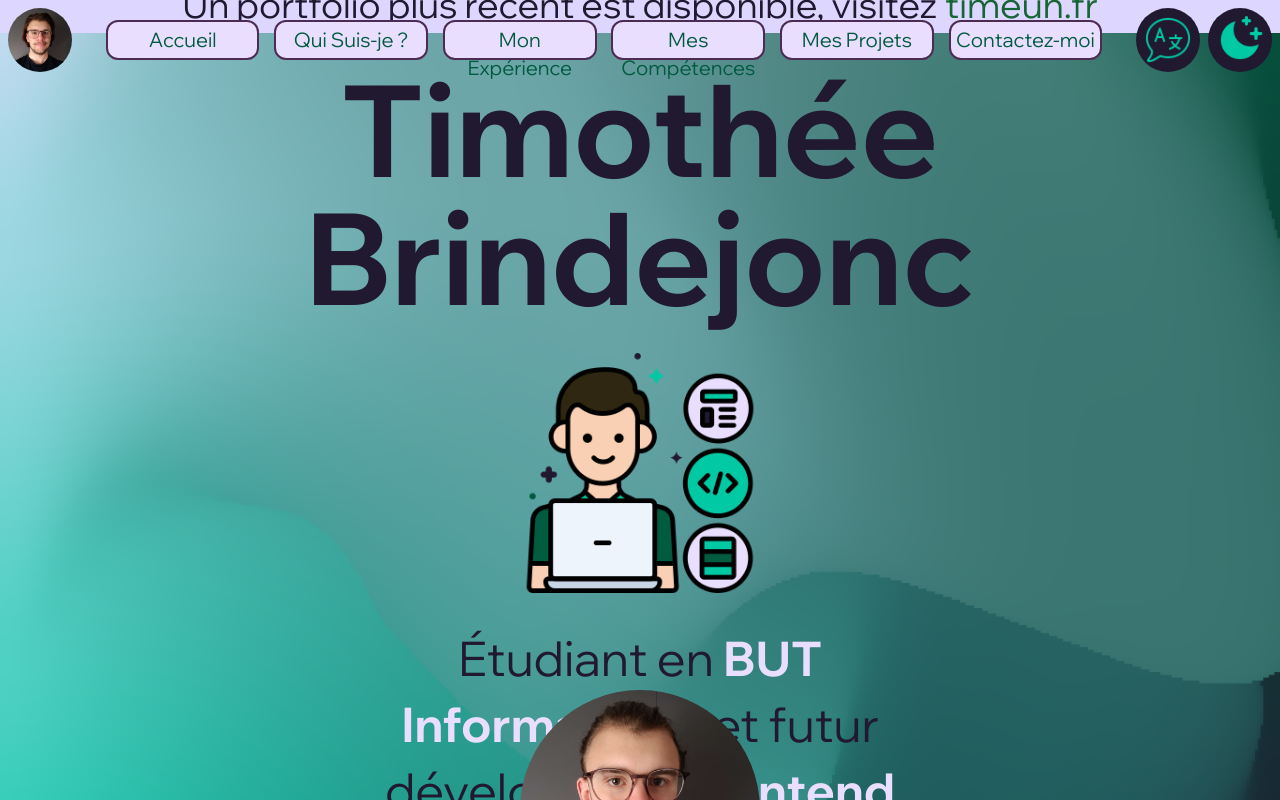
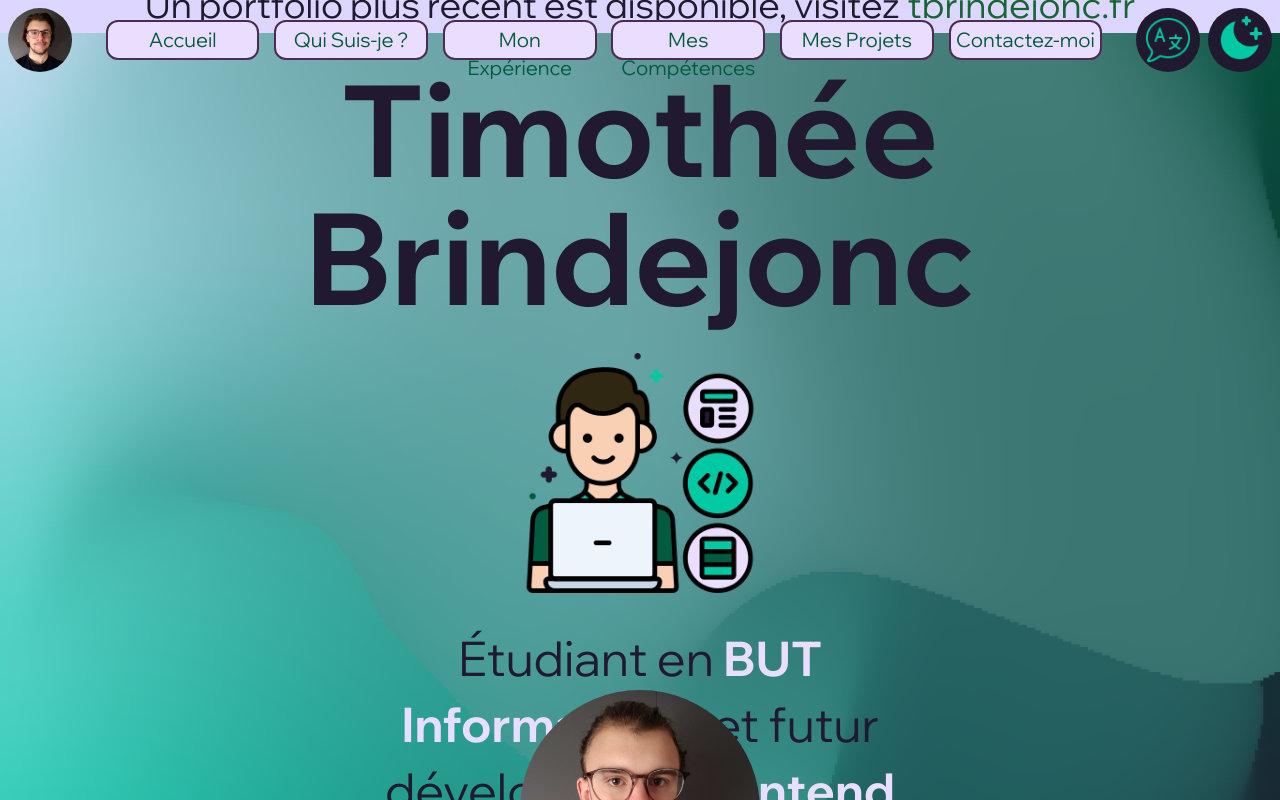
Before and after one commit to tbrindejonc/Portfolio-v2, a React (Vite) app: page / in a window 1280 px wide. Shown: the top 800 px of the page. Built offline with nearby package versions, Linux system fonts and the light colour scheme.

Commit message:
refactor : update portfolio link

```diff
--- a/src/components/home/Home.tsx
+++ b/src/components/home/Home.tsx
@@ -63,7 +63,7 @@ export default function Home(){
       ${isCurrentLight ? 'home-light-mobile xl:home-light-desktop' : 'home-dark-mobile xl:home-dark-desktop'}`}>
       <section className={'text-violet-dark flex flex-row items-center bg-violet-200 space-x-2 text-4xl w-full justify-center p-2'}>
         <h2>Un portfolio plus récent est disponible, visitez</h2>
-        <a href='https://timeuh.fr' className={'text-green-800'}>timeuh.fr</a>
+        <a href='https://tbrindejonc.fr' className={'text-green-800'}>tbrindejonc.fr</a>
       </section>
       <h1 ref={nameRef} className={`text-6xl font-bold text-center xl:text-9xl ${isCurrentLight ? 'text-violet-dark' : 'text-pink-light'}`}
         onMouseEnter={() => {
```
